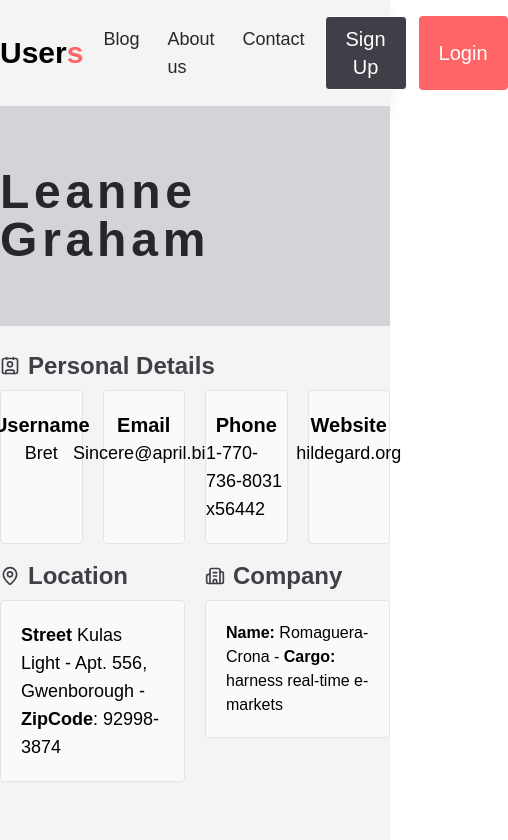
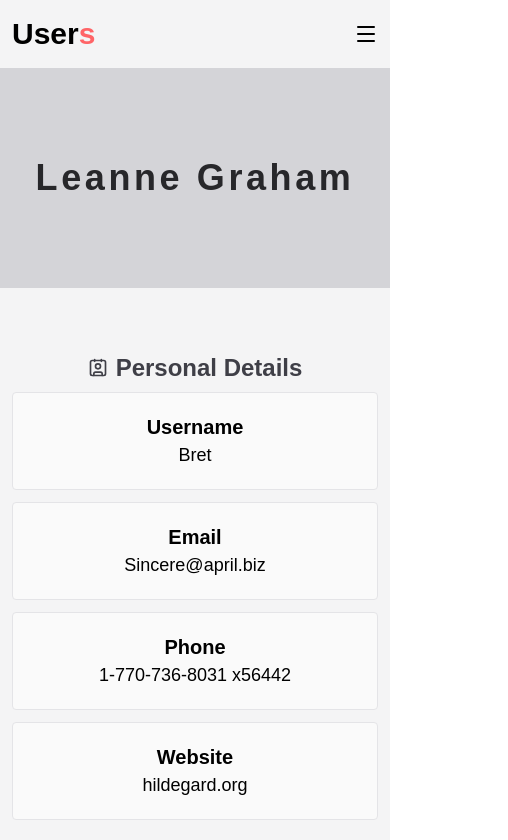
Before and after one commit to EduardoFelipe0231/users-details-page, a React (Vite) app: page /person/details/1 in a window 390 px wide. Shown: the top 840 px of the page, 508 px wide, since content can reach past the window. Built offline with nearby package versions, Linux system fonts and the light colour scheme; a web font is replaced by a local one.

Commit message:
update mobile version

```diff
--- a/src/App.jsx
+++ b/src/App.jsx
@@ -5,7 +5,7 @@ import PersonDetails from './pages/PersonDetails'
 
 function App() {
   return (
-      <div className='min-h-screen bg-zinc-100'>
+      <div className='min-h-screen bg-zinc-100 '>
         <Navbar />
         <Routes>
           <Route path="/" element={<Home/>}/>
--- a/src/components/Navbar.jsx
+++ b/src/components/Navbar.jsx
@@ -1,14 +1,15 @@
-import { Link } from "react-router-dom";
+import { Link  } from "react-router-dom";
+import { Menu } from "lucide-react";
 
 const Navbar = () => {
     return (
         <header className="shadow-lg w-full">
-            <div className="container mx-auto flex items-center justify-between py-4 gap-5 font-light text-lg">
+            <div className="container mx-auto flex items-center justify-between py-4 gap-5 font-light text-lg px-3">
                 <Link to="/" className="flex-1 font-bold text-3xl block">
                     User<span className="text-red-400">s</span>
                 </Link>
 
-                <nav className="flex gap-7 text-zinc-800">
+                <nav className="hidden gap-7 text-zinc-800 md:flex">
                     <Link className="hover:text-zinc-800 transition-all ">
                         Blog
                     </Link>
@@ -20,9 +21,13 @@ const Navbar = () => {
                     </Link>
                 </nav>
 
-                <div className="flex gap-3">
+                <div className="hidden gap-3 sm:flex">
                     <button className="px-5 py-2 rounded text-xl border text-white cursor-pointer hover:shadow-sm bg-zinc-700 hover:bg-zinc-700/85 transition-all">Sign Up</button>
                     <button className="bg-red-400 px-5 py-2 rounded text-white text-xl cursor-pointer hover:bg-red-400/85 transition-all">Login</button>
+                </div>
+
+                <div>
+                    <Menu />
                 </div>
             </div>
         </header>
--- a/src/components/Person.jsx
+++ b/src/components/Person.jsx
@@ -3,12 +3,12 @@ import { Link } from "react-router-dom";
 
 export default function Person( { pers } ){
     return(
-        <div className="bg-white-100 relative text-center py-7 shadow-sm rounded-2xl cursor-pointer space-y-3 border border-zinc-300">
+        <div className="bg-white-100 relative text-center py-7 shadow-sm rounded-2xl cursor-pointer space-y-6 border border-zinc-300">
             <div className="absolute -top-3 left-1/2 transform -translate-x-1/2 -translate-y-1/2 ">
                 <UserRound size={64} className="bg-zinc-400 shadow-sm rounded-full p-2 text-white" />
             </div>
-            <h2 className="text-3xl font-bold tracking-wide">{pers.name}</h2>
-            <Link className="bg-zinc-700 p-2 px-4 rounded-sm text-white cursor-pointer hover:bg-zinc-700/85 transition-all" to={`/person/details/${pers.id}`}>Veja mais</Link>
+            <h2 className="text-2xl font-bold tracking-wide md:text-3xl">{pers.name}</h2>
+            <Link className="bg-zinc-700 p-2 px-4 rounded-sm text-white cursor-pointer hover:bg-zinc-700/85 transition-all" to={`/person/details/${pers.id}`}>See more</Link>
         </div>
     )
 }
--- a/src/pages/Home.jsx
+++ b/src/pages/Home.jsx
@@ -7,10 +7,10 @@ export default function Home(){
         <div>
             <main className="container mx-auto pb-10">
                 <div className="flex flex-col items-center mt-12 gap-2">
-                    <h1 className="font-bold text-4xl uppercase text-zinc-800">Registered users</h1>
-                    <p className="text-xl text-zinc-600">Click to see more details and discover more information.</p>
+                    <h1 className="font-bold text-3xl  uppercase text-zinc-800 md:text-4xl">Registered users</h1>
+                    <p className="text-xl text-zinc-600 text-center">Click to see more details and discover more information.</p>
                 </div>
-                <div className="grid grid-cols-3 gap-15 mt-20">
+                <div className="grid grid-cols-1 md:grid-cols-2 lg:grid-cols-3 gap-15 mt-20 px-3">
                     {person.map((pers) => (
                         <Person pers={pers} key={pers.id} />
                     ))}
--- a/src/pages/PersonDetails.jsx
+++ b/src/pages/PersonDetails.jsx
@@ -28,16 +28,16 @@ export default function PersonDetails(){
 
     return(
         <div>
-            <div className="bg-zinc-300 flex items-center justify-center h-55 relative">
-                <h1 className="text-5xl tracking-widest font-black text-zinc-800">{details.name}</h1>
+            <div className="bg-zinc-300 flex items-center justify-center h-55 relative ">
+                <h1 className="text-4xl tracking-widest font-black text-zinc-800 md:text-5xl">{details.name}</h1>
             </div>
-            <div className="container mx-auto mt-4">
+            <div className="container mx-auto mt-4 px-3 py-10">
                 <div className="py-2">
-                    <div className="flex gap-2 items-center text-zinc-700">
+                    <div className="flex gap-2 items-center text-zinc-700 justify-center md:justify-start">
                         <Contact size={20} />
                         <h2 className="text-2xl font-bold">Personal Details</h2>
                     </div>
-                    <div className="grid grid-cols-4 mt-2 gap-5">
+                    <div className="grid grid-cols-1 mt-2 gap-3 lg:grid-cols-4 md:grid-cols-2 md:gap-5">
                         <article className="flex flex-col items-center bg-zinc-50 cursor-pointer rounded-sm py-5 border border-zinc-200 transition-all">
                             <h3 className="text-xl font-bold capitalize">Username</h3>
                             <p className="text-lg">{details.username}</p>
@@ -57,26 +57,29 @@ export default function PersonDetails(){
                     </div>
                 </div>
 
-                <div className="grid grid-cols-2 gap-5">
+                <div className="grid grid-cols-1 gap-5 md:grid-cols-2">
                     <div className="py-2">
-                    <div className="flex gap-2 items-center text-zinc-700">
+                    <div className="flex gap-2 items-center text-zinc-700 justify-center md:justify-start">
                         <MapPin size={20} />
                         <h2 className="text-2xl font-bold">Location</h2>
                     </div>
                     <div className="w-full flex flex-col mt-2 ">
-                        <section className="flex bg-zinc-50 cursor-pointer rounded-sm py-5 border border-zinc-200 transition-all px-5">
-                            <p className="text-lg"><span className="font-bold">Street</span> {details.address.street} - {details.address.suite}, {details.address.city} - <span className="font-bold">ZipCode</span>: {details.address.zipcode}</p>
+                        <section className="flex flex-col items-center text-center justify-center bg-zinc-50 cursor-pointer rounded-sm py-5 border border-zinc-200 transition-all px-3 md:px-5 text-lg  lg:flex-row gap-3">
+                            <p>
+                                <span className="font-bold block md:inline-block">Street</span> {details.address.street} - {details.address.suite}, {details.address.city}
+                            </p>
+                            <p><span className="font-bold block md:inline-block">Zipcode</span> {details.address.zipcode}</p>
                         </section>
                     </div>
                     </div>
                     <div className="py-2">
-                        <div className="flex gap-2 items-center text-zinc-700">
+                        <div className="flex gap-2 items-center text-zinc-700 justify-center md:justify-start">
                             <Building2 size={20} />
                             <h2 className="text-2xl font-bold">Company</h2>
                         </div>
-                        <div className="w-full flex flex-col mt-2 ">
-                            <section className="flex bg-zinc-50 cursor-pointer rounded-sm py-5 border border-zinc-200 transition-all px-5">
-                                <p><span className="font-bold">Name:</span> {details.company.name} - <span className="font-bold">Cargo:</span> {details.company.bs}</p>
+                        <div className="w-full flex flex-col mt-2 text-lg">
+                            <section className="flex bg-zinc-50 cursor-pointer rounded-sm py-5 border border-zinc-200 transition-all px-3 md:px-5 justify-center md:justify-start">
+                                <p>{details.company.name}</p>
                             </section>
                         </div>
                     </div>
```
